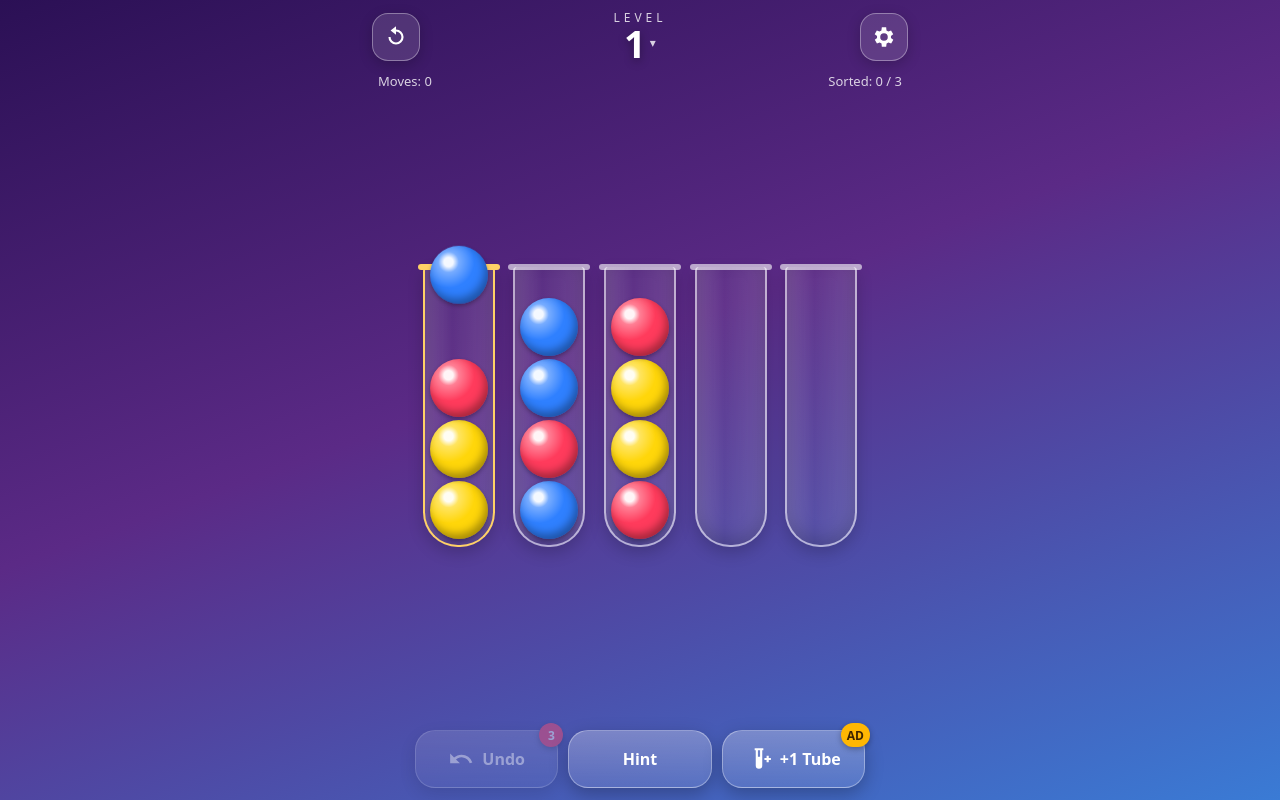
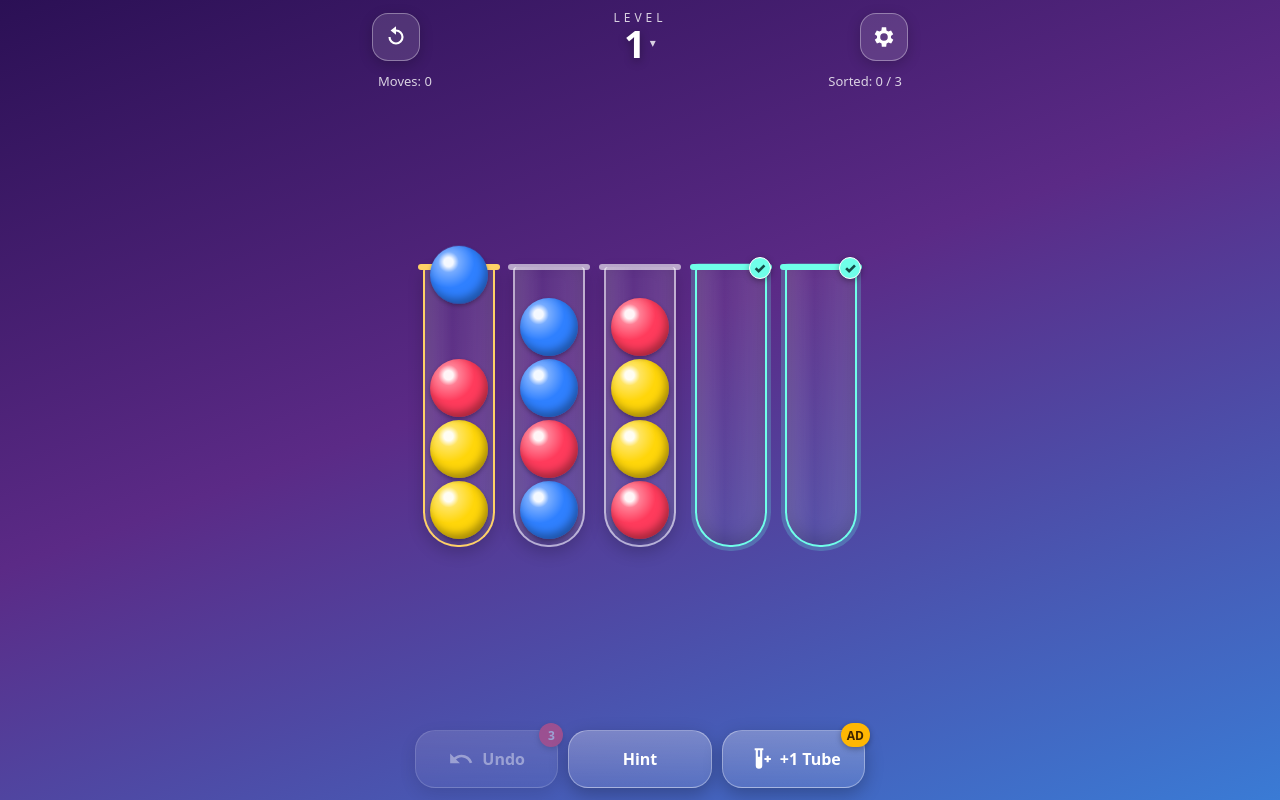
Before and after one commit to OfferPk/ball-sort-puzzle, a website: page www/index.html in a window 1280 px wide. Both pictures are taken after a click on the button 458 px from the left and 406 px from the top of the page. Drawn offline with Linux system fonts and the light colour scheme.

Commit message:
Improve legal move destination feedback

```diff
--- a/www/css/style.css
+++ b/www/css/style.css
@@ -79,6 +79,15 @@ svg { width: 26px; height: 26px; fill: currentColor; }
 .tube.selected::before { background: var(--accent); }
 .tube.complete { border-color: #9ef01a; box-shadow: 0 0 18px rgba(158,240,26,.55), inset 0 -6px 18px rgba(0,0,0,.18); }
 .tube.complete::before { background: #9ef01a; }
+.tube.legal-target { border-color: #6fffe9; box-shadow: 0 0 0 4px rgba(111,255,233,.22), inset 0 -6px 18px rgba(0,0,0,.18); }
+.tube.legal-target::before { background: #6fffe9; }
+.tube.legal-target::after {
+  content: "✓"; position: absolute; z-index: 1; top: -10px; right: -6px;
+  width: 20px; height: 20px; border: 1px solid #fff; border-radius: 50%;
+  background: #6fffe9; color: #124b46; display: grid; place-items: center;
+  font-size: 14px; font-weight: 900; line-height: 1; box-shadow: 0 2px 6px rgba(0,0,0,.35);
+  pointer-events: none;
+}
 .tube.shake { animation: shake .3s; }
 .tube.pop { animation: pop .45s; }
 .tube.hint-source { outline: 3px solid #ffd166; outline-offset: 3px; }
--- a/www/js/game.js
+++ b/www/js/game.js
@@ -137,11 +137,42 @@
 
   function tubeLabel(i, tube) {
     var label = 'Tube ' + (i + 1) + ', ';
-    if (!tube.length) return label + 'empty';
-    label += tube.length + ' of ' + CAP + ' balls; bottom to top: ';
-    label += tube.map(function (color) { return COLOR_NAMES[color % COLOR_NAMES.length]; }).join(', ');
-    if (L.isComplete(tube, CAP)) label += '; complete';
+    if (!tube.length) label += 'empty';
+    else {
+      label += tube.length + ' of ' + CAP + ' balls; bottom to top: ';
+      label += tube.map(function (color) { return COLOR_NAMES[color % COLOR_NAMES.length]; }).join(', ');
+      if (L.isComplete(tube, CAP)) label += '; complete';
+    }
+    if (state.selected !== -1 && state.selected !== i && L.canPour(state.tubes, state.selected, i, CAP)) {
+      var selectedTube = state.tubes[state.selected];
+      label += '; legal destination for ' + COLOR_NAMES[selectedTube[selectedTube.length - 1] % COLOR_NAMES.length];
+    }
     return label;
+  }
+
+  function updateDestinationHints(announce) {
+    var destinations = [];
+    for (var i = 0; i < state.tubes.length; i++) {
+      var el = tubeEl(i);
+      if (!el) continue;
+      var legal = state.selected !== -1 && i !== state.selected && L.canPour(state.tubes, state.selected, i, CAP);
+      el.classList.toggle('legal-target', legal);
+      el.setAttribute('aria-label', tubeLabel(i, state.tubes[i]));
+      if (legal) destinations.push('Tube ' + (i + 1));
+    }
+    if (!announce || state.selected === -1) return;
+
+    var source = state.tubes[state.selected];
+    var colorName = COLOR_NAMES[source[source.length - 1] % COLOR_NAMES.length];
+    colorName = colorName.charAt(0).toUpperCase() + colorName.slice(1);
+    if (!destinations.length) {
+      toast('No legal destinations for the selected ' + colorName.toLowerCase() + ' ball.');
+    } else {
+      var destinationText = destinations.length === 1 ? destinations[0] :
+        destinations.length === 2 ? destinations.join(' and ') :
+        destinations.slice(0, -1).join(', ') + ', and ' + destinations[destinations.length - 1];
+      toast(colorName + ' selected. Legal destinations: ' + destinationText + '.');
+    }
   }
 
   function makeTube(i) {
@@ -274,16 +305,17 @@
       if (!state.tubes[i].length || L.isComplete(state.tubes[i], CAP)) { shake(i); return; }
       state.selected = i;
       setLift(i, true);
+      updateDestinationHints(true);
       Sound.select(); buzz(8);
       return;
     }
-    if (sel === i) { setLift(i, false); state.selected = -1; Sound.click(); return; }
+    if (sel === i) { setLift(i, false); state.selected = -1; updateDestinationHints(false); toast('Selection cleared.'); Sound.click(); return; }
     var n = L.pourCount(state.tubes, sel, i, CAP);
     if (!n) {
       // switch selection to the tapped tube if it has pickable balls
       var t = state.tubes[i];
       if (t.length && !L.isComplete(t, CAP)) {
-        setLift(sel, false); state.selected = i; setLift(i, true); Sound.select();
+        setLift(sel, false); state.selected = i; setLift(i, true); updateDestinationHints(true); Sound.select();
       } else { shake(i); }
       return;
     }
@@ -303,6 +335,7 @@
     state.busy = true;
     board.setAttribute('aria-busy', 'true');
     state.selected = -1;
+    updateDestinationHints(false);
     var ball = parseFloat(getComputedStyle(document.documentElement).getPropertyValue('--ball'));
     var gap = 3;
     var srcEl = tubeEl(from), dstEl = tubeEl(to);
@@ -402,6 +435,7 @@
   function clearSelection() {
     if (state.selected !== -1) setLift(state.selected, false);
     state.selected = -1;
+    updateDestinationHints(false);
   }
 
   function nextChallenge(level) {
```
Also changed, not shown: test/browser.test.js (+72 -0 lines).
